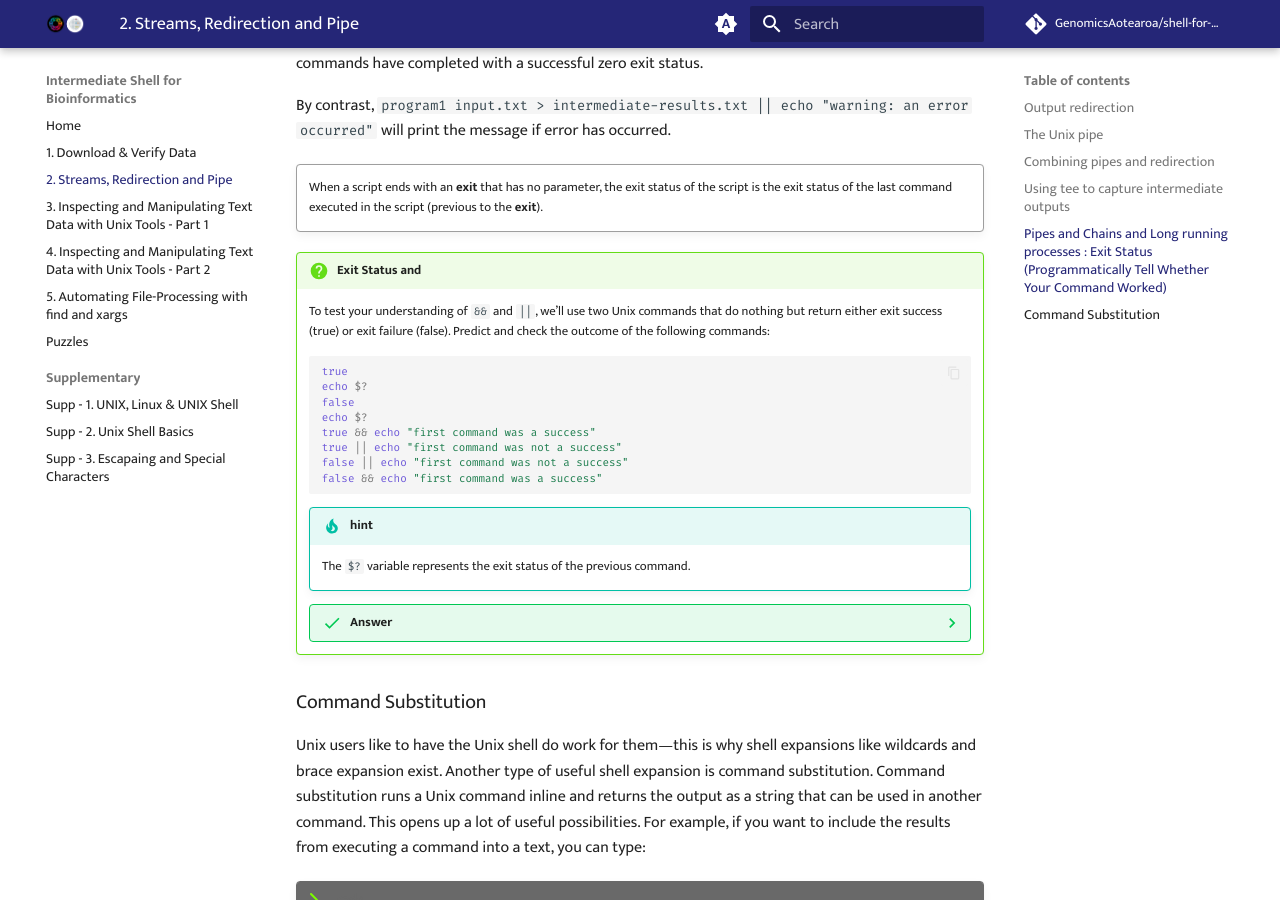
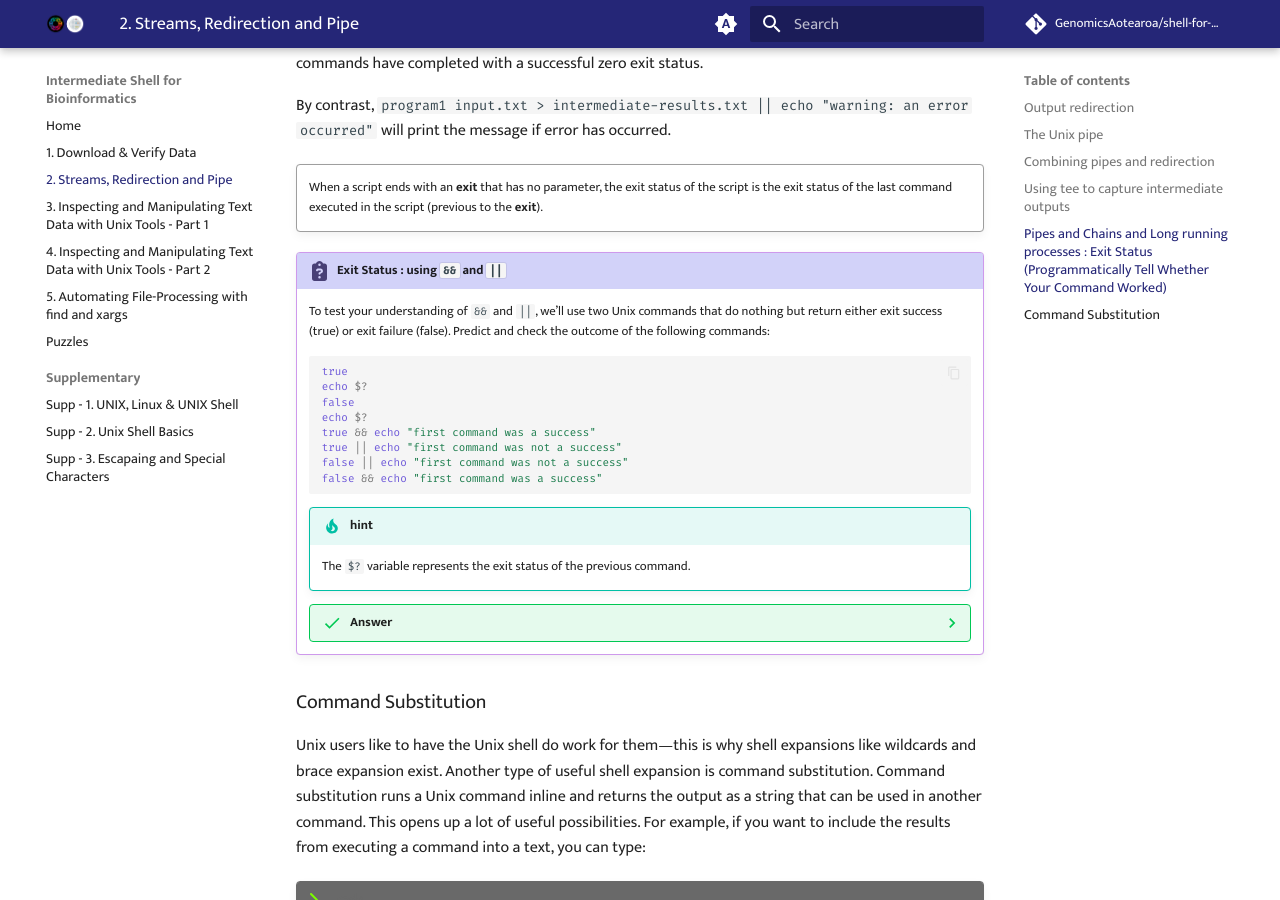
Before and after one commit to GenomicsAotearoa/shell-for-bioinformatics, an MkDocs documentation site: the page built from docs/3_streams_red_pipe.md, in a window 1280 px wide and 900 px high, scrolled down 5665 px. Built offline with MkDocs 1.6.1 and Material for MkDocs 9.7.7, drawn with Linux system fonts in a browser that asks for light colours; comment, search, counter and statistics services are not loaded.

Commit message:
update && and ||

````diff
--- a/docs/3_streams_red_pipe.md
+++ b/docs/3_streams_red_pipe.md
@@ -290,7 +290,7 @@ By contrast, `program1 input.txt > intermediate-results.txt || echo "warning: an
 !!! quote ""
     When a script ends with an **exit** that has no parameter, the exit status of the script is the exit status of the last command executed in the script (previous to the **exit**).
 
-!!! question "Exit Status and"
+!!! clipboard-question "Exit Status : using `&&` and `||`"
     To test your understanding of `&&` and `||`, we’ll use two Unix commands that do nothing but return either exit success (true) or exit failure (false). Predict and check the outcome of the following commands:
 
     ```bash
````
